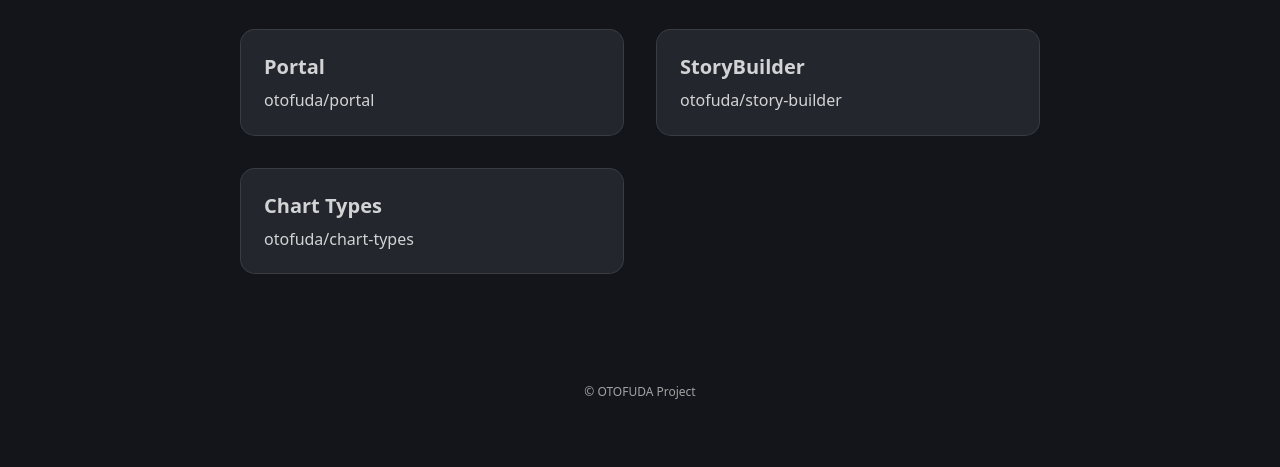
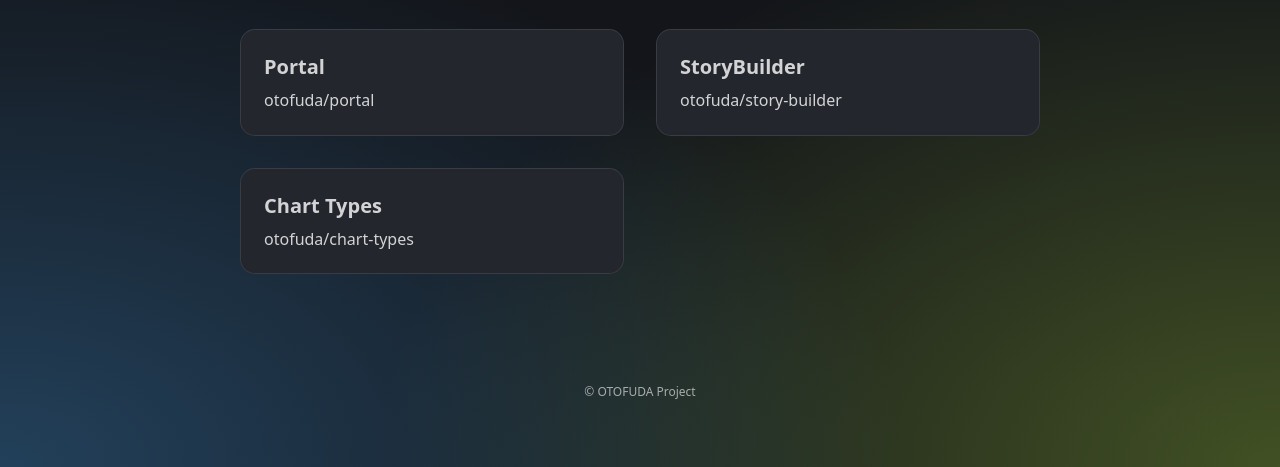
Before and after one commit to otofuda/otofuda.github.io, an Astro site: page / in a window 1280 px wide. Shown: the part 333-800 px from the top of the page. Built offline with nearby package versions, Linux system fonts and the light colour scheme; Astro itself is replaced by a stand-in of ours; some icons are missing.

Commit message:
Update color

```diff
--- a/src/layouts/Layout.astro
+++ b/src/layouts/Layout.astro
@@ -22,19 +22,30 @@ const { title } = Astro.props;
 </html>
 <style is:global>
   :root {
-    --accent: 58, 136, 234;
-    --accent-light: 204, 224, 250;
+    --accent: 66, 153, 222;
+    --accent-light: 160, 202, 56;
     --accent-dark: 10, 49, 101;
     --accent-gradient: linear-gradient(
-      45deg,
-      rgb(var(--accent)),
-      rgb(var(--accent-light)) 30%,
-      white 60%
+      0deg,
+      rgb(var(--accent-light)) 0%,
+      rgb(var(--accent)) 100%
     );
   }
   html {
     font-family: system-ui, sans-serif;
     background: #13151a;
+    background-image:
+      radial-gradient(
+        farthest-corner at 0% 100%,
+        rgba(var(--accent), 0.33) 0%,
+        rgba(0, 0, 0, 0) 50%
+      ),
+      radial-gradient(
+        farthest-corner at 100% 100%,
+        rgba(var(--accent-light), 0.33) 0%,
+        rgba(0, 0, 0, 0) 50%
+      );
+    background-attachment: fixed;
   }
   code {
     font-family:
--- a/src/pages/index.astro
+++ b/src/pages/index.astro
@@ -52,7 +52,7 @@ import links from "../links";
   }
   h2 {
     font-size: 1.5rem;
-    font-weight: 700;
+    font-weight: 300;
     line-height: 1;
     text-align: center;
     margin: 1rem 0 4rem 0;
```
